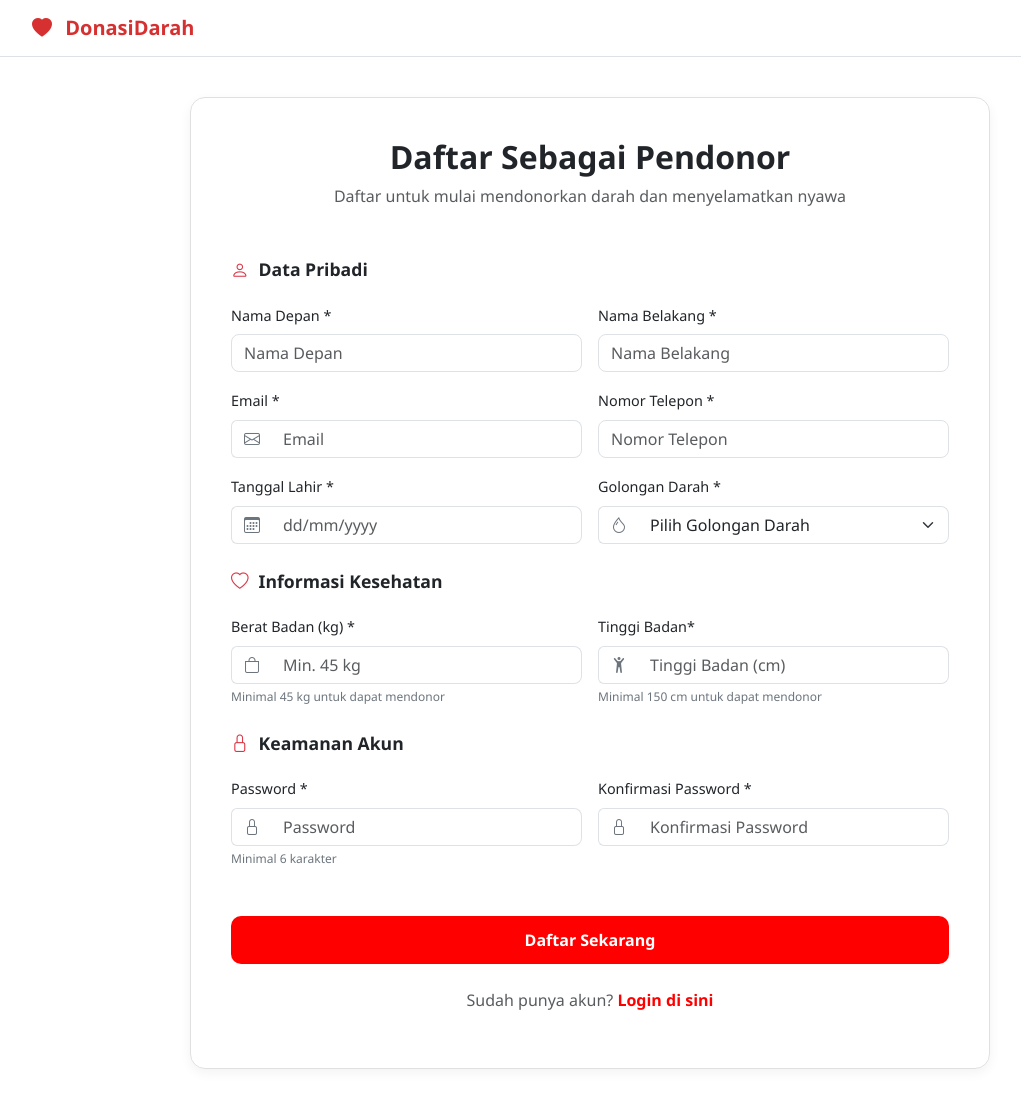
After one commit to luisash23/donordarah, a PHP site: page /register.php in a window 1280 px wide. The commit adds this page. Shown: the whole page, without its empty margins (50-1071 px from the left). Run offline with PHP 8.4, Linux system fonts and the light colour scheme.

Commit message:
adding some func and fixing ui ux

```diff
--- a/dashboard.php
+++ b/dashboard.php
@@ -34,10 +34,10 @@
     <nav class="navbar navbar-expand-lg navbar-light border-bottom">
         <div class="container">
             <a class="navbar-brand fw-bold fs-4" href="#">Donasi Darah</a>
-            <div class="ms-auto d-flex align-items-center">
+            <div class="ms-auto d-flex align-items-center d-flex gap-2">
                 <a href="janjitemu.php" class="nav-link text-danger me-3">Janji Temu</a>
-                <button class="btn btn-outline-secondary me-2">Sign in</button>
-                <button class="btn btn-dark">Register</button>
+                <a href="login.php" class="btn btn-outline-secondary">Sign in</a>
+                <a href="register.php" class="btn btn-dark">Register</a>
             </div>
         </div>
     </nav>
--- a/janjitemu.php
+++ b/janjitemu.php
@@ -74,7 +74,7 @@
                     <div class="card location-card mb-4 shadow-sm">
                         <div class="row g-4 align-items-center">
                             <div class="col-md-4">
-                                <img src="https://fastly.picsum.photos/id/1023/400/300.jpg?hmac=W0WqR5zYq1t6p8zK9p-M7G-E-O-n-7-0-0-0" class="img-placeholder" alt="UDD PMI">
+                                <img src="assets/donor.jpg" class="img-placeholder" alt="UDD PMI">
                             </div>
                             <div class="col-md-8">
                                 <h4 class="fw-bold mb-1">Unit Donor Darah (UDD) PMI</h4>
@@ -87,7 +87,7 @@
                                     <span>Jl. Palang Merah Indonesia No. 1, Sidodadi Samarinda Ulu</span>
                                 </div>
                                 <div class="info-item">
-                                    <i class="bi bi-telephone text-danger"></i>
+                                    <i class="i i-telephone text-danger"></i>
                                     <span>+62 8890-4938-3129</span>
                                 </div>
                                 <div class="info-item mb-4">
@@ -96,7 +96,7 @@
                                 </div>
 
                                 <button class="btn btn-red px-4 py-2 fw-bold">
-                                    <i class="bi bi-calendar-check me-2"></i> Buat Janji Temu
+                                    <a  href="formjanji.php" class="btn btn-red px-4 py-2 fw-bold">Buat Janji Temu</a>
                                 </button>
                             </div>
                         </div>
--- /dev/null
+++ b/register.php
@@ -0,0 +1,213 @@
+<!DOCTYPE html>
+<html lang="id">
+
+<head>
+    <meta charset="UTF-8">
+    <meta name="viewport" content="width=device-width, initial-scale=1.0">
+    <title>Daftar Sebagai Pendonor - DonasiDarah</title>
+    <link href="https://cdn.jsdelivr.net/npm/bootstrap@5.3.0/dist/css/bootstrap.min.css" rel="stylesheet">
+    <link rel="stylesheet" href="https://cdn.jsdelivr.net/npm/bootstrap-icons@1.11.0/font/bootstrap-icons.css">
+    <style>
+        body {
+            background-color: #ffffff;
+            font-family: 'Segoe UI', sans-serif;
+        }
+
+        .navbar-brand {
+            color: #d63031 !important;
+            font-weight: bold;
+        }
+
+        .register-card {
+            max-width: 800px;
+            margin: 40px auto;
+            border: 1px solid #e0e0e0;
+            border-radius: 15px;
+            padding: 40px;
+            box-shadow: 0 4px 12px rgba(0, 0, 0, 0.05);
+        }
+
+        .section-header {
+            font-weight: 600;
+            font-size: 1.1rem;
+            margin-bottom: 20px;
+            display: flex;
+            align-items: center;
+            gap: 10px;
+        }
+
+        .icon-red {
+            color: #dc3545;
+        }
+
+        .form-label {
+            font-weight: 500;
+            font-size: 0.9rem;
+        }
+
+        .form-control,
+        .form-select {
+            border-radius: 8px;
+        }
+
+        /* Style untuk icon di dalam input */
+        .input-group-text {
+            background-color: transparent;
+            border-right: none;
+            color: #6c757d;
+        }
+
+        .input-group .form-control,
+        .input-group .form-select {
+            border-left: none;
+        }
+
+        .input-group .form-control:focus,
+        .input-group .form-select:focus {
+            box-shadow: none;
+            border-color: #dee2e6;
+        }
+
+        .helper-text {
+            font-size: 0.75rem;
+            color: #6c757d;
+            margin-top: 4px;
+        }
+
+        .btn-danger {
+            background-color: #ff0000;
+            border: none;
+            padding: 12px;
+            font-weight: bold;
+            border-radius: 10px;
+        }
+
+        .login-link {
+            color: #ff0000;
+            text-decoration: none;
+            font-weight: bold;
+        }
+    </style>
+</head>
+
+<body>
+
+    <nav class="navbar navbar-light bg-white border-bottom">
+        <div class="container">
+            <a class="navbar-brand" href="#">
+                <i class="bi bi-heart-fill me-2"></i> DonasiDarah
+            </a>
+        </div>
+    </nav>
+
+    <div class="container">
+        <div class="register-card">
+            <div class="text-center mb-5">
+                <h2 class="fw-bold">Daftar Sebagai Pendonor</h2>
+                <p class="text-muted">Daftar untuk mulai mendonorkan darah dan menyelamatkan nyawa</p>
+            </div>
+
+            <form>
+                <div class="section-header">
+                    <i class="bi bi-person icon-red"></i> Data Pribadi
+                </div>
+                <div class="row g-3 mb-4">
+                    <div class="col-md-6">
+                        <label class="form-label">Nama Depan *</label>
+                        <input type="text" class="form-control" placeholder="Nama Depan">
+                    </div>
+                    <div class="col-md-6">
+                        <label class="form-label">Nama Belakang *</label>
+                        <input type="text" class="form-control" placeholder="Nama Belakang">
+                    </div>
+                    <div class="col-md-6">
+                        <label class="form-label">Email *</label>
+                        <div class="input-group">
+                            <span class="input-group-text"><i class="bi bi-envelope"></i></span>
+                            <input type="email" class="form-control" placeholder="Email">
+                        </div>
+                    </div>
+                    <div class="col-md-6">
+                        <label class="form-label">Nomor Telepon *</label>
+                        <input type="tel" class="form-control" placeholder="Nomor Telepon">
+                    </div>
+                    <div class="col-md-6">
+                        <label class="form-label">Tanggal Lahir *</label>
+                        <div class="input-group">
+                            <span class="input-group-text"><i class="bi bi-calendar3"></i></span>
+                            <input type="text" class="form-control" placeholder="dd/mm/yyyy">
+                        </div>
+                    </div>
+                    <div class="col-md-6">
+                        <label class="form-label">Golongan Darah *</label>
+                        <div class="input-group">
+                            <span class="input-group-text"><i class="bi bi-droplet"></i></span>
+                            <select class="form-select">
+                                <option selected>Pilih Golongan Darah</option>
+                                <option>A</option>
+                                <option>B</option>
+                                <option>AB</option>
+                                <option>O</option>
+                            </select>
+                        </div>
+                    </div>
+                </div>
+
+                <div class="section-header">
+                    <i class="bi bi-heart icon-red"></i> Informasi Kesehatan
+                </div>
+                <div class="row g-3 mb-4">
+                    <div class="col-md-6">
+                        <label class="form-label">Berat Badan (kg) *</label>
+                        <div class="input-group">
+                            <span class="input-group-text"><i class="bi bi-bag"></i></span>
+                            <input type="number" class="form-control" placeholder="Min. 45 kg">
+                        </div>
+                        <div class="helper-text">Minimal 45 kg untuk dapat mendonor</div>
+                    </div>
+                    <div class="col-md-6">
+                        <label class="form-label">Tinggi Badan*</label>
+                        <div class="input-group">
+                            <span class="input-group-text"><i class="bi bi-person-arms-up"></i></span>
+                            <input type="number" class="form-control" placeholder="Tinggi Badan (cm)">
+                        </div>
+                        <div class="helper-text">Minimal 150 cm untuk dapat mendonor</div>
+                    </div>
+                </div>
+
+                <div class="section-header">
+                    <i class="bi bi-lock icon-red"></i> Keamanan Akun
+                </div>
+                <div class="row g-3 mb-5">
+                    <div class="col-md-6">
+                        <label class="form-label">Password *</label>
+                        <div class="input-group">
+                            <span class="input-group-text"><i class="bi bi-lock"></i></span>
+                            <input type="password" class="form-control" placeholder="Password">
+                        </div>
+                        <div class="helper-text">Minimal 6 karakter</div>
+                    </div>
+                    <div class="col-md-6">
+                        <label class="form-label">Konfirmasi Password *</label>
+                        <div class="input-group">
+                            <span class="input-group-text"><i class="bi bi-lock"></i></span>
+                            <input type="password" class="form-control" placeholder="Konfirmasi Password">
+                        </div>
+                    </div>
+                </div>
+
+                <div class="d-grid gap-2">
+                    <button type="submit" class="btn btn-danger">Daftar Sekarang</button>
+                </div>
+
+                <div class="text-center mt-4">
+                    <p class="text-muted">Sudah punya akun? <a href="login.php" class="login-link">Login di sini</a></p>
+                </div>
+            </form>
+        </div>
+    </div>
+
+    <script src="https://cdn.jsdelivr.net/npm/bootstrap@5.3.0/dist/js/bootstrap.bundle.min.js"></script>
+</body>
+
+</html>
```
Also changed, not shown: formjanji.php (added, +129 -0 lines), login.php (added, +129 -0 lines), assets/donor.jpg (added).
